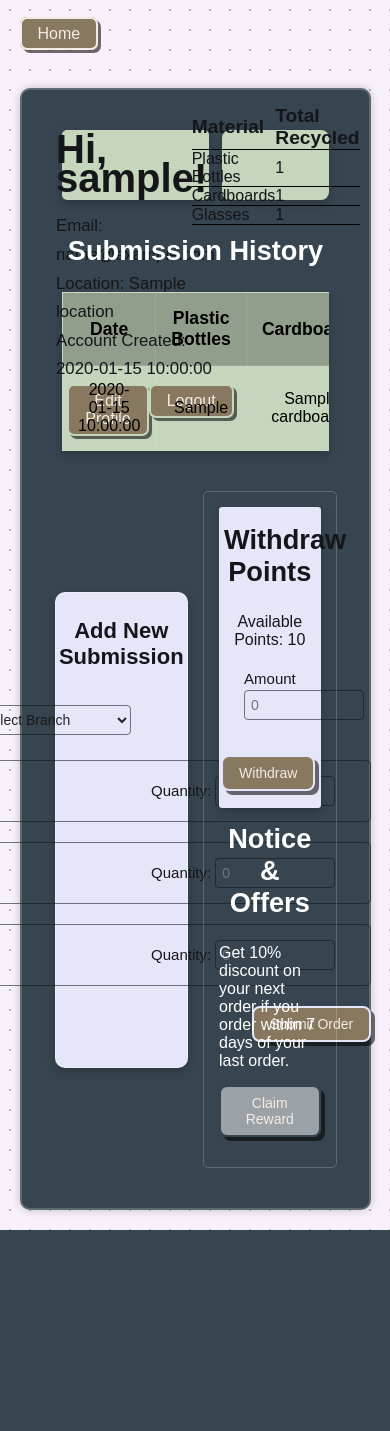
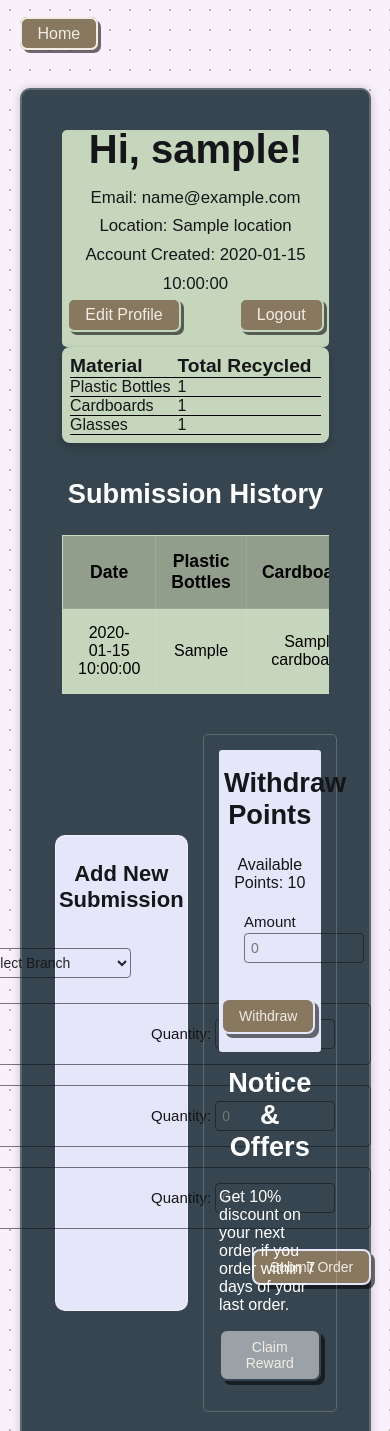
Before and after one commit to kausar2nd/testShunno, a Flask app: template app/templates/user_dashboard.html in a window 390 px wide. Shown: the top 1431 px of the page. Before the commit the page ends 1230 px from the top, so only its background shows below. Run offline with Flask 3, Linux system fonts and the light colour scheme; the template is opened without the code that fills it: most values are stand-ins (such as "Sample title", 1, 10 or a date in 2020).

Commit message:
update user deshboard

```diff
--- a/app/static/css/user_dashboard_style.css
+++ b/app/static/css/user_dashboard_style.css
@@ -132,7 +132,6 @@ td {
     align-items: center;
     color: #141619;
     padding: 2%;
-    box-shadow: 0 4px 8px rgba(0, 0, 0, 0.2);
 }
 
 .info {
@@ -181,7 +180,6 @@ h2 {
     max-height: 350px;
     scrollbar-width: thin;
     scrollbar-color: #585858 transparent;
-    box-shadow: 0 4px 8px rgba(0, 0, 0, 0.2);
 }
 
 .transactions-container table {
@@ -229,7 +227,6 @@ h2 {
     border: 1px solid rgba(255, 255, 255, 0.4);
     border-radius: 10px;
     color: #141619;
-    box-shadow: 0 4px 8px rgba(0, 0, 0, 0.2);
 }
 
 .new-order h2 {
@@ -346,7 +343,6 @@ h2 {
     border-radius: 3px;
     padding: 2% 5%;
     text-align: center;
-    box-shadow: 0 4px 8px rgba(0, 0, 0, 0.2);
 }
 
 .withdraw form {
@@ -444,3 +440,16 @@ h2 {
 #edit-profile-btn {
     margin-bottom: 10px;
 }
+@media screen and (max-width: 768px) {
+    .profile_card {
+        flex-direction: column;
+        height: auto;
+    }
+    .user-summary, .user-info {
+        width: 100%;
+        text-align: center;
+    }
+    .transactions-container {
+        overflow-x: auto;
+    }
+}
```
